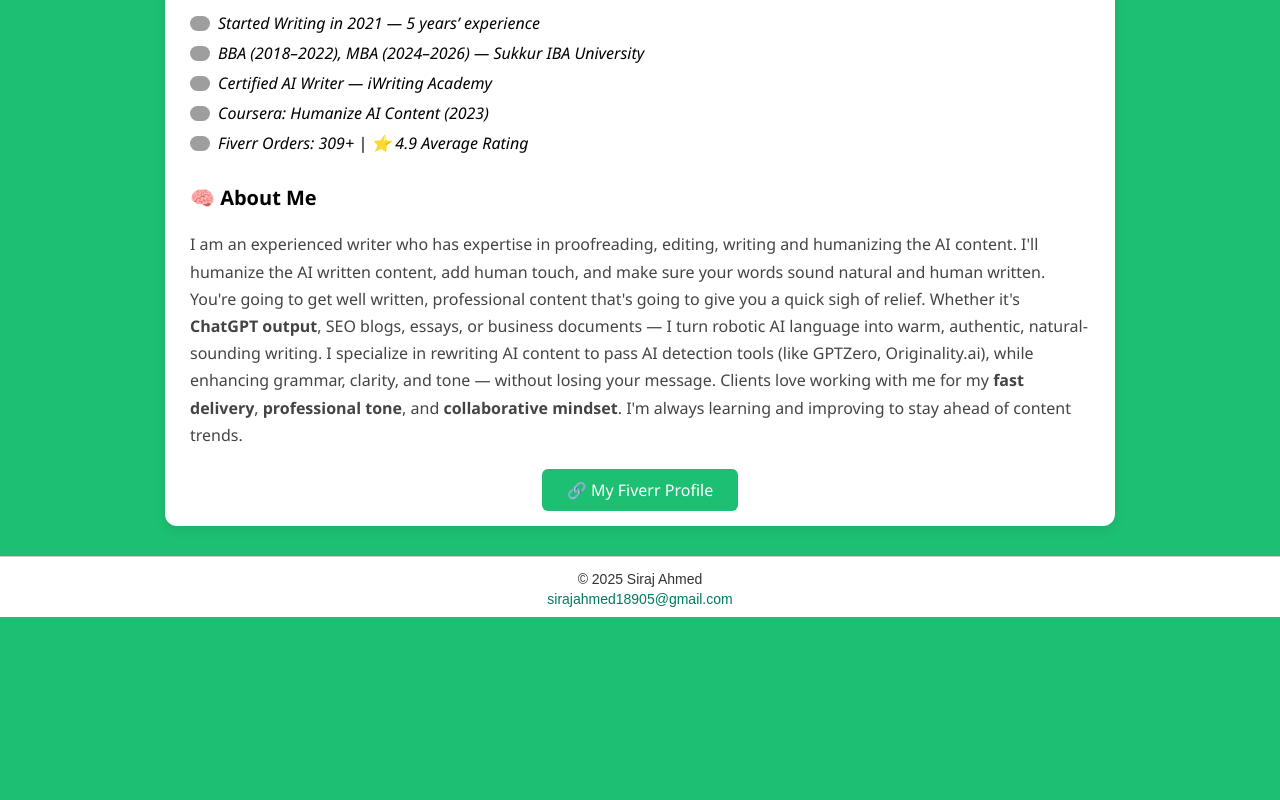
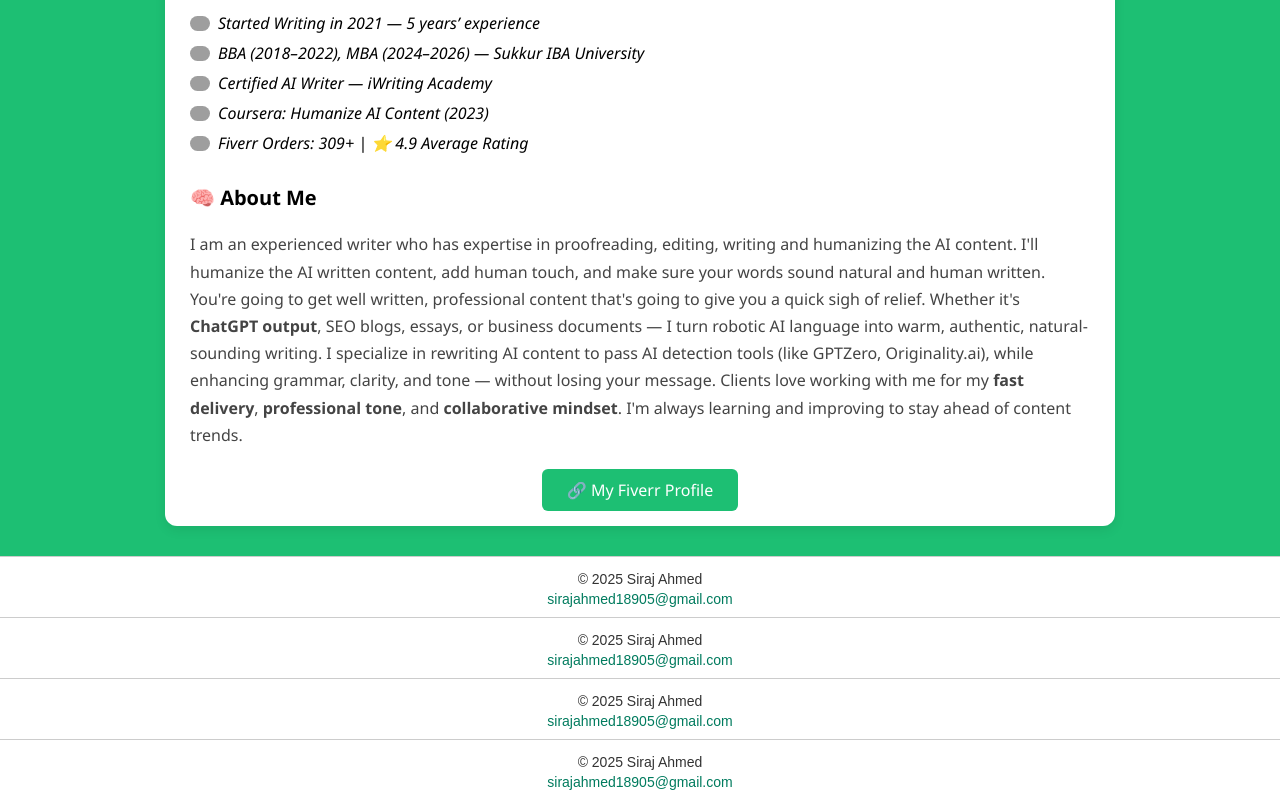
Before and after one commit to siraj011/index.html, a plain HTML site: page index.html in a window 1280 px wide. Shown: the part 488-1288 px from the top of the page. Before the commit the page ends 1105 px from the top, so only its background shows below. Drawn offline with Linux system fonts and the light colour scheme; grey boxes are pictures that could not be loaded; a script that the page names is missing.

Commit message:
Update index.html

```diff
--- a/index.html
+++ b/index.html
@@ -64,9 +64,6 @@
       ">
   </div>
 </div>
-
-
-
 
     <h2 style="text-align:center; margin-bottom: 10px;">✍️ AI Content Humanizer & Writer</h2>
 
@@ -229,6 +226,12 @@
   </div>
 </div>
 
+    <!-- Footer -->
+<footer style="background-color: #ffffff; color: #333; font-size: 14px; text-align: center; padding: 10px 15px; border-top: 1px solid #ccc;">
+  <p style="margin: 4px 0;">&copy; 2025 Siraj Ahmed</p>
+  <p style="margin: 0;"><a href="mailto:sirajahmed18905@gmail.com" style="color: #007b5e; text-decoration: none;">sirajahmed18905@gmail.com</a></p>
+</footer>
+
 <!-- Prices -->
 <div id="prices" class="section">
   <h1 style="text-align:center; margin-bottom: 30px;">Pricing</h1>
@@ -302,6 +305,12 @@
   </div>
 </div>
 
+    <!-- Footer -->
+<footer style="background-color: #ffffff; color: #333; font-size: 14px; text-align: center; padding: 10px 15px; border-top: 1px solid #ccc;">
+  <p style="margin: 4px 0;">&copy; 2025 Siraj Ahmed</p>
+  <p style="margin: 0;"><a href="mailto:sirajahmed18905@gmail.com" style="color: #007b5e; text-decoration: none;">sirajahmed18905@gmail.com</a></p>
+</footer>
+
   <!-- Reviews Section -->
 <div id="reviews" class="section">
   <h1 style="text-align:center; margin-bottom: 30px;">🌟 What Clients Say</h1>
@@ -357,6 +366,12 @@
   </div>
 </div>
 
+    <!-- Footer -->
+<footer style="background-color: #ffffff; color: #333; font-size: 14px; text-align: center; padding: 10px 15px; border-top: 1px solid #ccc;">
+  <p style="margin: 4px 0;">&copy; 2025 Siraj Ahmed</p>
+  <p style="margin: 0;"><a href="mailto:sirajahmed18905@gmail.com" style="color: #007b5e; text-decoration: none;">sirajahmed18905@gmail.com</a></p>
+</footer>
+
 <script>
 function showSection(id){
   document.querySelectorAll('.section').forEach(s=>s.classList.remove('active'));
```
